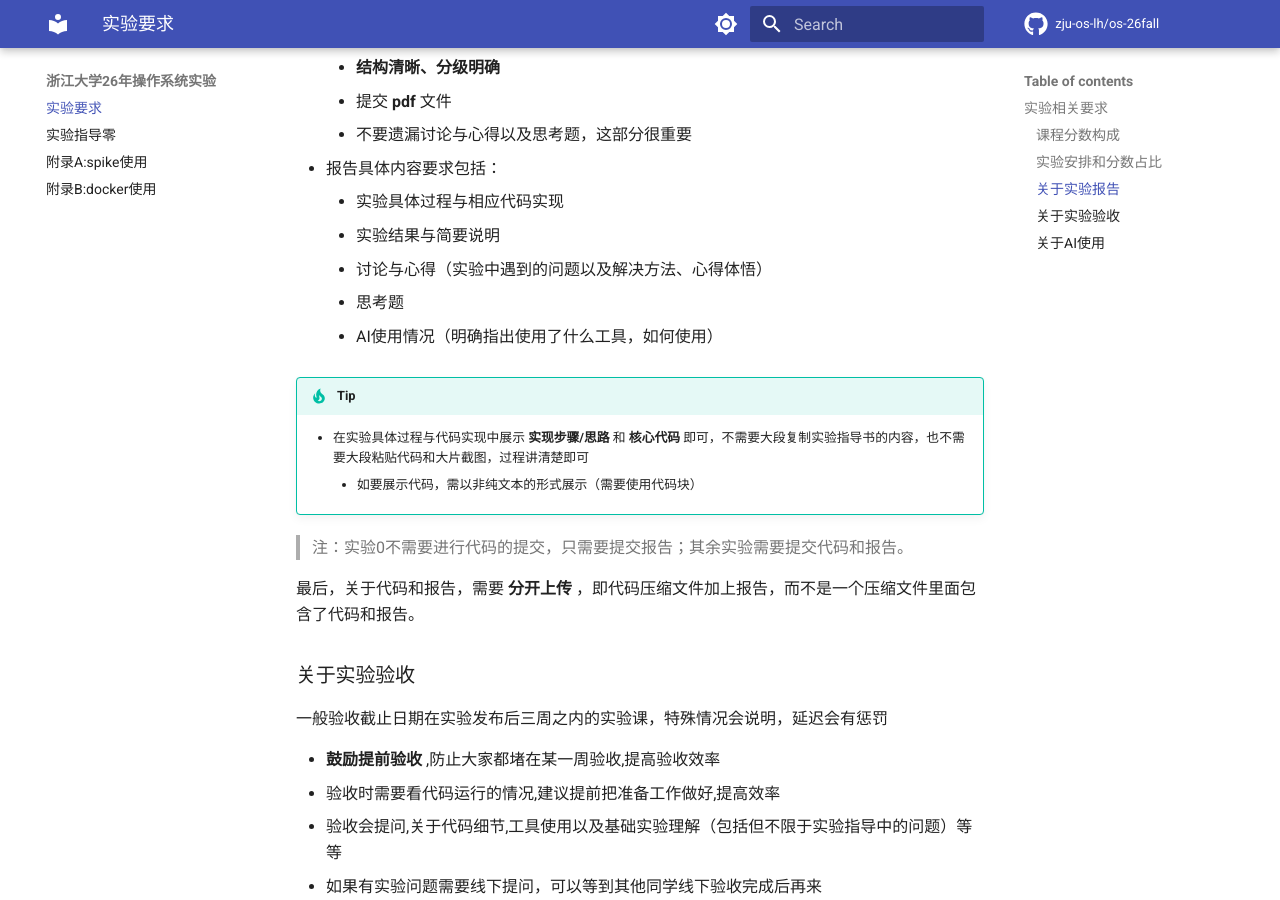
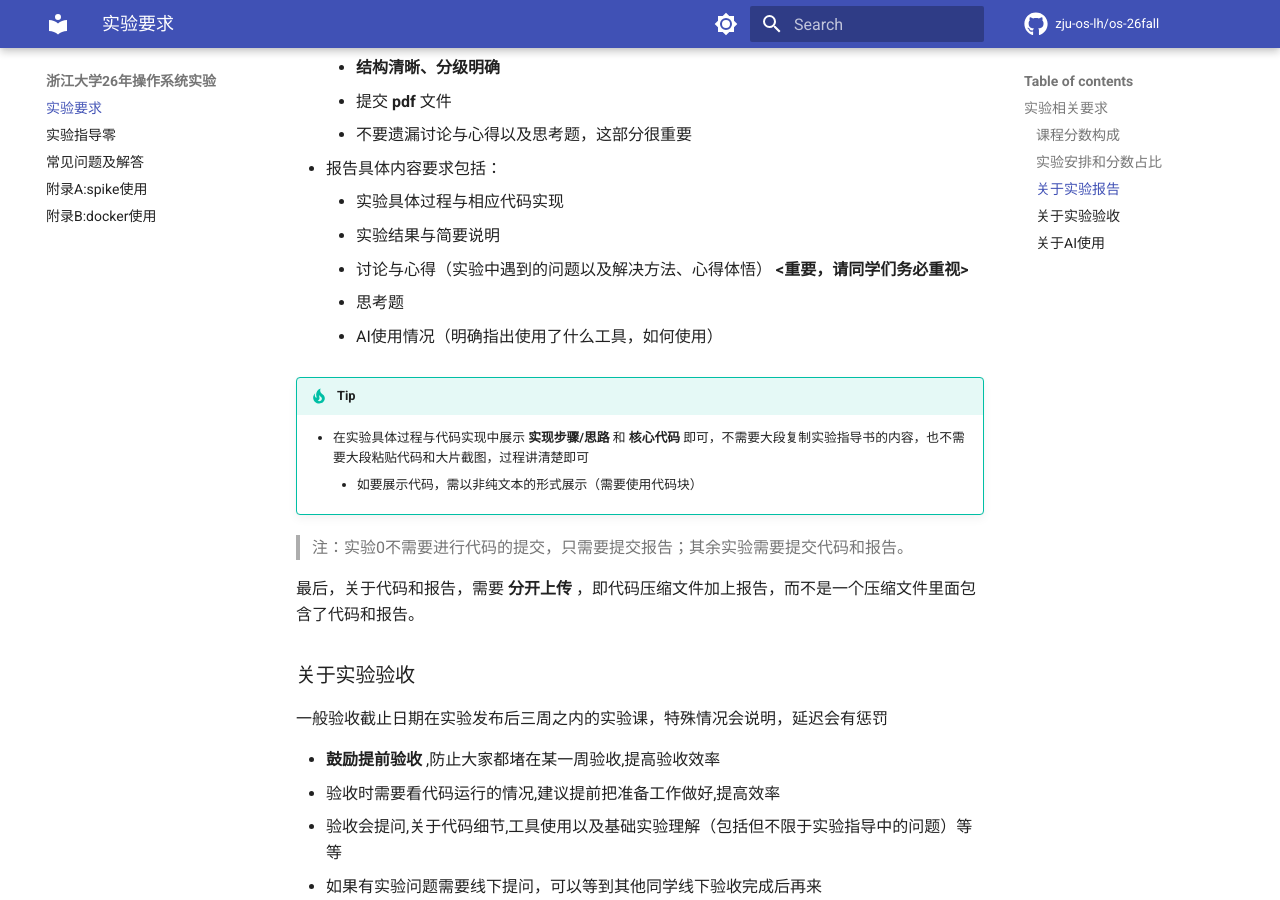
Before and after one commit to JY-GIEGIEGIE/OS-lab, an MkDocs documentation site: the page built from docs/index.md, in a window 1280 px wide and 900 px high, scrolled down 1569 px. Built offline with MkDocs 1.6.1 and Material for MkDocs 9.7.7, drawn with Linux system fonts in a browser that asks for light colours; some web fonts are replaced; part of the change alters nothing that is shown.

Commit message:
feat: add index

```diff
--- a/docs/index.md
+++ b/docs/index.md
@@ -54,7 +54,7 @@
 - 报告具体内容要求包括：
     - 实验具体过程与相应代码实现
     - 实验结果与简要说明
-    - 讨论与心得（实验中遇到的问题以及解决方法、心得体悟）
+    - 讨论与心得（实验中遇到的问题以及解决方法、心得体悟） **<重要，请同学们务必重视>**
     - 思考题
     - AI使用情况（明确指出使用了什么工具，如何使用）
 
--- a/mkdocs.yml
+++ b/mkdocs.yml
@@ -39,7 +39,7 @@ nav:
   # - 实验指导四: lab4.md
   # - 实验指导五: lab5.md
   # - 实验指导六: lab6.md
-  # - 常见问题及解答: faq.md
+  - 常见问题及解答: faq.md
   - 附录A:spike使用: spike.md
   - 附录B:docker使用: docker.md
   # - 附录C:AIGC使用: aigc.md
```
